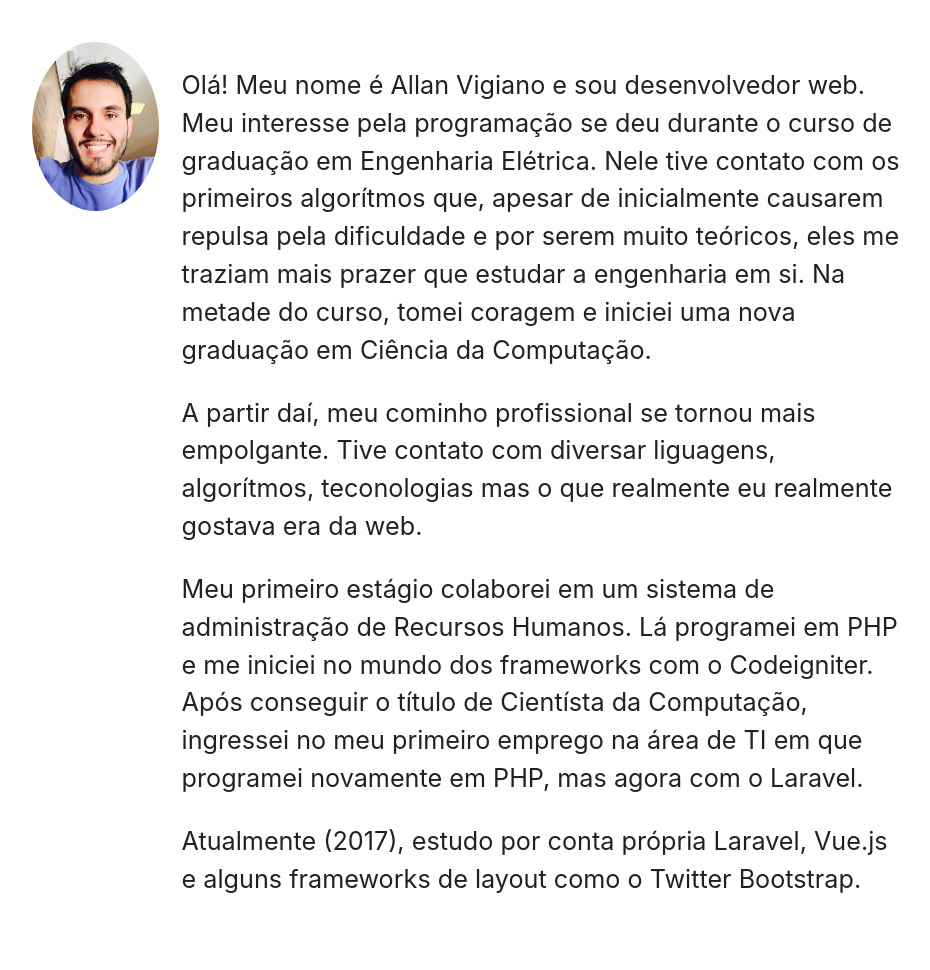
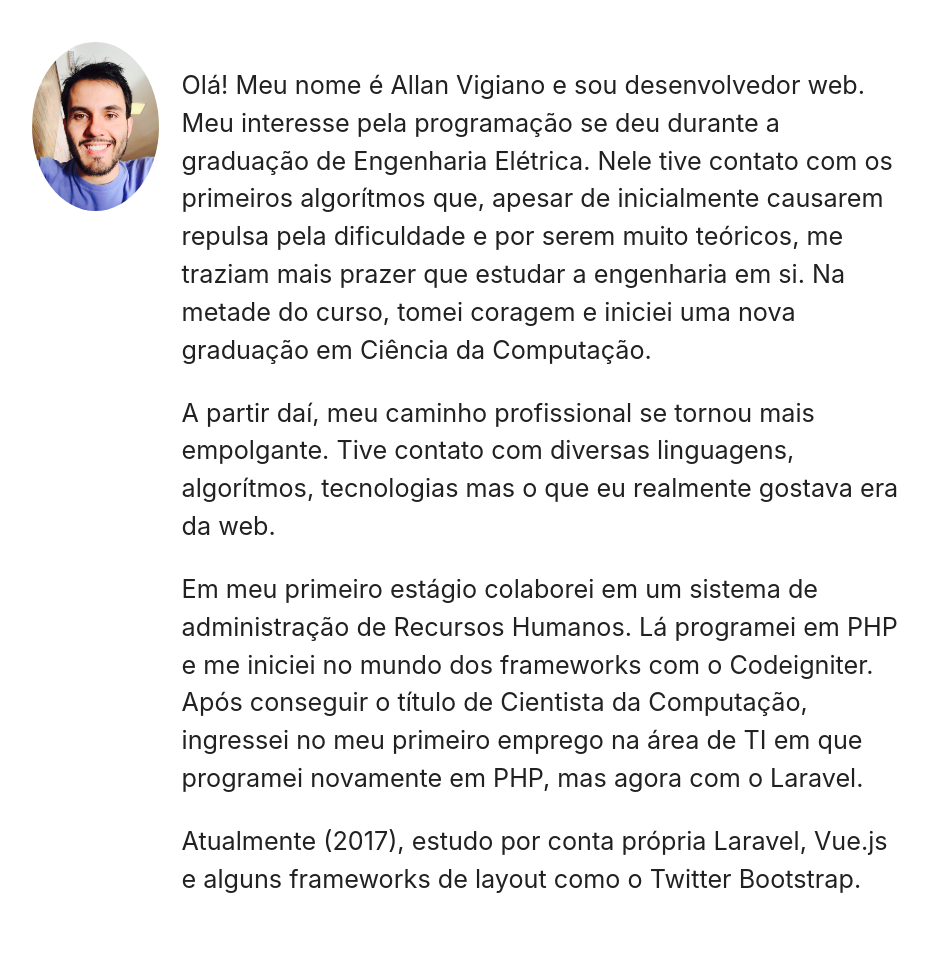
Before and after one commit to allanvigiano/allanvigiano.github.io, a plain HTML site: page index.html in a window 1280 px wide. Shown: the part 248-1218 px from the top of the page, without its empty margins (171-1101 px from the left). Drawn offline with nearby package versions, Linux system fonts and the light colour scheme.

Commit message:
Erros de digitação

```diff
--- a/index.html
+++ b/index.html
@@ -47,19 +47,19 @@
         <div class="col s10">
             <p class="flow-text">
                 Olá! Meu nome é Allan Vigiano e sou desenvolvedor web. Meu interesse pela programação se deu
-                durante o curso de graduação em Engenharia Elétrica. Nele tive contato com os primeiros algorítmos
-                que, apesar de inicialmente causarem repulsa pela dificuldade e por serem muito teóricos, eles me
+                durante a graduação de Engenharia Elétrica. Nele tive contato com os primeiros algorítmos
+                que, apesar de inicialmente causarem repulsa pela dificuldade e por serem muito teóricos, me
                 traziam mais prazer que estudar a engenharia em si. Na metade do curso, tomei coragem e iniciei
                 uma nova graduação em Ciência da Computação.
             </p>
             <p class="flow-text">
-                A partir daí, meu cominho profissional se tornou mais empolgante. Tive contato com
-                diversar liguagens, algorítmos, teconologias mas o que realmente eu realmente gostava era
+                A partir daí, meu caminho profissional se tornou mais empolgante. Tive contato com
+                diversas linguagens, algorítmos, tecnologias mas o que eu realmente gostava era
                 da web.
             </p>
             <p class="flow-text">
-                Meu primeiro estágio colaborei em um sistema de administração de Recursos Humanos. Lá programei
-                em PHP e me iniciei no mundo dos frameworks com o Codeigniter. Após conseguir o título de Cientísta
+                Em meu primeiro estágio colaborei em um sistema de administração de Recursos Humanos. Lá programei
+                em PHP e me iniciei no mundo dos frameworks com o Codeigniter. Após conseguir o título de Cientista
                 da Computação, ingressei no meu primeiro emprego na área de TI em que programei novamente em PHP,
                 mas agora com o Laravel.
             </p>
```
